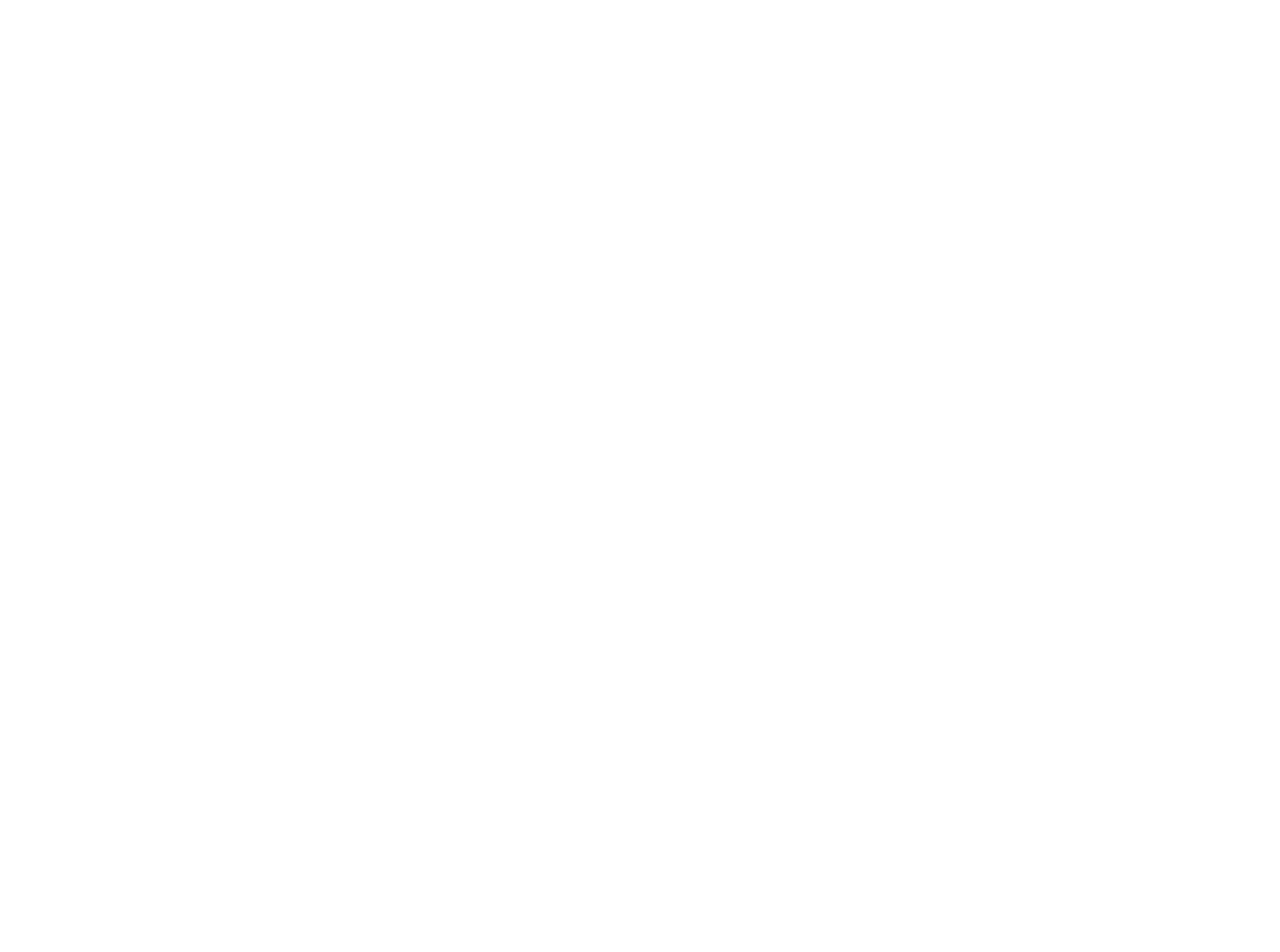
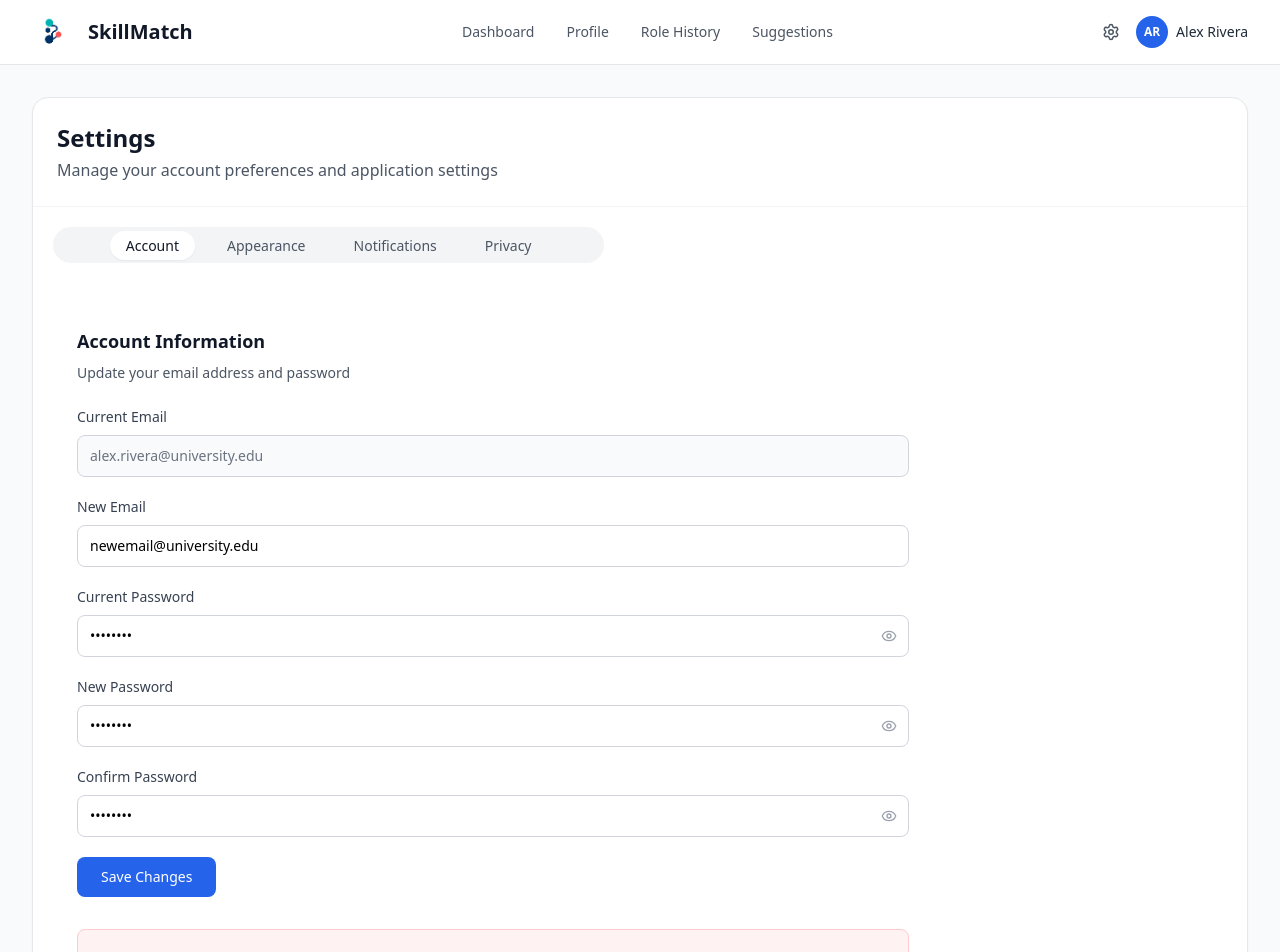
Before and after one commit to gaealatina/SkillMatch_new, a React (Vite) app in the folder frontend/: page /settings in a window 1280 px wide. Before the commit this address had no page. Shown: the top 952 px of the page. Before the commit the page ends 800 px from the top, so only its background shows below. Built offline with nearby package versions, Linux system fonts and the light colour scheme.

Commit message:
settings tab na masakit sa ulo

```diff
--- a/frontend/src/App.jsx
+++ b/frontend/src/App.jsx
@@ -4,6 +4,7 @@
 import Signup from "./pages/Signup.jsx";
 import Profile from "./pages/Profile.jsx";
 import Dashboard from "./pages/Dashboard.jsx";
+import Settings from "./pages/Settings.jsx";
 
 function App() {
   console.log('App rendering');
@@ -17,6 +18,7 @@
         <Route path="/signup" element={<Signup />} />
         <Route path="/profile" element={<Profile />} />
         <Route path="/dashboard" element={<Dashboard />} />
+        <Route path="/settings" element={<Settings />} />
       </Routes>
     </Router>
   );
--- a/frontend/src/components/dashboardNAv.jsx
+++ b/frontend/src/components/dashboardNAv.jsx
@@ -28,12 +28,18 @@
   return (
     <div className="w-full bg-white border-b border-gray-200">
       <div className="mx-auto max-w-7xl px-4 sm:px-6 lg:px-8 h-16 flex items-center justify-between">
-        {/* Left: Logo */}
-        <Link to="/" className="flex items-center gap-2 shrink-0">
-          <div className="w-9 h-9 rounded-xl bg-gradient-to-br from-teal-400 to-blue-600 grid place-items-center">
-            <img src={logo} alt="SkillMatch" className="w-5 h-5" />
+        <Link to="/dashboard" className="flex items-center gap-2 shrink-0">
+          {/* Left: Logo and Brand */}
+          <div className="flex items-center gap-2">
+            <div>
+              <img
+                src={logo}
+                alt="SkillMatch Logo"
+                className="w-8 h-8 sm:w-10 sm:h-10 mr-1 sm:mr-2 inline-block"
+              />
+            </div>
+            <span className="text-base sm:text-xl font-semibold text-gray-900">SkillMatch</span>
           </div>
-          <span className="text-lg font-semibold text-gray-900">SkillMatch</span>
         </Link>
 
         {/* Center: Nav links */}
--- /dev/null
+++ b/frontend/src/pages/Settings.jsx
@@ -0,0 +1,222 @@
+import DashboardNav from '../components/dashboardNAv';
+import { useState } from 'react';
+import { Eye, EyeOff, Trash2 } from 'lucide-react';
+
+export default function Settings() {
+  const [activeTab, setActiveTab] = useState('account');
+  const [showPasswords, setShowPasswords] = useState({
+    current: false,
+    new: false,
+    confirm: false,
+  });
+
+  const togglePasswordVisibility = (field) => {
+    setShowPasswords(prev => ({
+      ...prev,
+      [field]: !prev[field]
+    }));
+  };
+
+  return (
+    <div className="min-h-screen bg-gray-50">
+      <DashboardNav userName="Alex Rivera" />
+
+
+
+      <main className="mx-auto max-w-7xl px-4 sm:px-6 lg:px-8 py-8">
+        {/* Settings Card */}
+        <section className="bg-white rounded-2xl shadow-sm border border-gray-200">
+          {/* Header */}
+          <div className="p-6 border-b border-gray-100">
+            <h1 className="text-2xl font-bold text-gray-900">Settings</h1>
+            <p className="text-gray-600 mt-1">Manage your account preferences and application settings</p>
+          </div>
+          {/* Settings Tabs */}
+        <div className="px-6 pt-6 flex justify-start" style={{ padding:'20px' }}>
+             <div className="inline-flex bg-gray-100 rounded-full justify-start gap-4" style={{ height: '36px', padding: '3.5px 56.75px' }}>
+              <SettingsTab active={activeTab === 'account'} onClick={() => setActiveTab('account')}>
+                Account
+              </SettingsTab>
+              <SettingsTab active={activeTab === 'appearance'} onClick={() => setActiveTab('appearance')}>
+                Appearance
+              </SettingsTab>
+              <SettingsTab active={activeTab === 'notifications'} onClick={() => setActiveTab('notifications')}>
+                Notifications
+              </SettingsTab>
+              <SettingsTab active={activeTab === 'privacy'} onClick={() => setActiveTab('privacy')}>
+                Privacy
+              </SettingsTab>
+            </div>
+          </div>
+
+          {/* Tab Content */}
+          <div className="p-6" style={{ margin:'20px',  }}>
+            {activeTab === 'account' && <AccountSettings showPasswords={showPasswords} togglePasswordVisibility={togglePasswordVisibility} />}
+            {activeTab === 'appearance' && <AppearanceSettings />}
+            {activeTab === 'notifications' && <NotificationSettings />}
+            {activeTab === 'privacy' && <PrivacySettings />}
+          </div>
+        </section>
+      </main>
+    </div>
+  );
+}
+
+function SettingsTab({ children, active, onClick }) {
+  return (
+    <button
+      onClick={onClick}
+      className={`transition flex items-center justify-center ${
+        active
+          ? 'bg-white text-gray-900 shadow-sm font-medium'
+          : 'text-gray-600 hover:text-gray-900'
+      }`}
+      style={{
+        fontSize: '14px',
+        borderRadius: '16px',
+        paddingTop: '3.5px',
+        paddingBottom: '3.5px',
+        paddingLeft: '16px',
+        paddingRight: '16px',
+        height: '29px',
+        minWidth: '59px'
+      }}
+    >
+      {children}
+    </button>
+  );
+}
+
+function AccountSettings({ showPasswords, togglePasswordVisibility }) {
+  return (
+    <div className="space-y-8 flex flex-col items-start">
+      {/* Account Information */}
+      <div style={{ width: '832px' }}>
+        <h3 className="text-lg font-semibold text-gray-900 mb-2">Account Information</h3>
+        <p className="text-sm text-gray-600 mb-6">Update your email address and password</p>
+
+        <div className="space-y-5">
+          <div>
+            <label className="block text-sm font-medium text-gray-700 mb-2">Current Email</label>
+            <input
+              type="email"
+              value="alex.rivera@university.edu"
+              readOnly
+              className="w-full px-3 py-2.5 border border-gray-300 rounded-lg bg-gray-50 text-gray-500 text-sm"
+            />
+          </div>
+
+          <div>
+            <label className="block text-sm font-medium text-gray-700 mb-2">New Email</label>
+            <input
+              type="email"
+              defaultValue="newemail@university.edu"
+              className="w-full px-3 py-2.5 border border-gray-300 rounded-lg focus:ring-2 focus:ring-blue-500 focus:border-blue-500 text-sm"
+            />
+          </div>
+
+          <div>
+            <label className="block text-sm font-medium text-gray-700 mb-2">Current Password</label>
+            <div className="relative">
+              <input
+                type={showPasswords.current ? 'text' : 'password'}
+                defaultValue="********"
+                className="w-full px-3 py-2.5 pr-10 border border-gray-300 rounded-lg focus:ring-2 focus:ring-blue-500 focus:border-blue-500 text-sm"
+              />
+              <button
+                type="button"
+                onClick={() => togglePasswordVisibility('current')}
+                className="absolute right-3 top-1/2 -translate-y-1/2 text-gray-400 hover:text-gray-600"
+              >
+                {showPasswords.current ? <EyeOff size={16} /> : <Eye size={16} />}
+              </button>
+            </div>
+          </div>
+
+          <div>
+            <label className="block text-sm font-medium text-gray-700 mb-2">New Password</label>
+            <div className="relative">
+              <input
+                type={showPasswords.new ? 'text' : 'password'}
+                defaultValue="********"
+                className="w-full px-3 py-2.5 pr-10 border border-gray-300 rounded-lg focus:ring-2 focus:ring-blue-500 focus:border-blue-500 text-sm"
+              />
+              <button
+                type="button"
+                onClick={() => togglePasswordVisibility('new')}
+                className="absolute right-3 top-1/2 -translate-y-1/2 text-gray-400 hover:text-gray-600"
+              >
+                {showPasswords.new ? <EyeOff size={16} /> : <Eye size={16} />}
+              </button>
+            </div>
+          </div>
+
+          <div>
+            <label className="block text-sm font-medium text-gray-700 mb-2">Confirm Password</label>
+            <div className="relative">
+              <input
+                type={showPasswords.confirm ? 'text' : 'password'}
+                defaultValue="********"
+                className="w-full px-3 py-2.5 pr-10 border border-gray-300 rounded-lg focus:ring-2 focus:ring-blue-500 focus:border-blue-500 text-sm"
+              />
+              <button
+                type="button"
+                onClick={() => togglePasswordVisibility('confirm')}
+                className="absolute right-3 top-1/2 -translate-y-1/2 text-gray-400 hover:text-gray-600"
+              >
+                {showPasswords.confirm ? <EyeOff size={16} /> : <Eye size={16} />}
+              </button>
+            </div>
+          </div>
+
+          <button className="bg-blue-600 text-white py-2.5 px-6 rounded-lg hover:bg-blue-700 transition text-sm font-medium">
+            Save Changes
+          </button>
+        </div>
+      </div>
+
+      {/* Danger Zone */}
+      <div className="border border-red-200 rounded-lg p-5 bg-red-50" style={{ width: '832px' }}>
+        <h3 className="text-lg font-semibold text-red-900 mb-2">Danger Zone</h3>
+        <p className="text-sm text-red-700 mb-4">Irreversible account actions</p>
+        <button className="flex items-center gap-2 bg-red-600 text-white py-2.5 px-4 rounded-lg hover:bg-red-700 transition text-sm font-medium">
+          <Trash2 size={16} />
+          Delete Account
+        </button>
+      </div>
+    </div>
+  );
+}
+
+function AppearanceSettings() {
+  return (
+    <div className="space-y-6">
+      <h3 className="text-lg font-semibold text-gray-900">Appearance Settings</h3>
+      <div className="text-center py-8">
+        <div className="text-gray-500 text-sm">Appearance settings coming soon...</div>
+      </div>
+    </div>
+  );
+}
+
+function NotificationSettings() {
+  return (
+    <div className="space-y-6">
+      <h3 className="text-lg font-semibold text-gray-900">Notification Settings</h3>
+      <div className="text-center py-8">
+        <div className="text-gray-500 text-sm">Notification settings coming soon...</div>
+      </div>
+    </div>
+  );
+}
+
+function PrivacySettings() {
+  return (
+    <div className="space-y-6">
+      <h3 className="text-lg font-semibold text-gray-900">Privacy Settings</h3>
+      <div className="text-center py-8">
+        <div className="text-gray-500 text-sm">Privacy settings coming soon...</div>
+      </div>
+    </div>
+  );
+}
```
